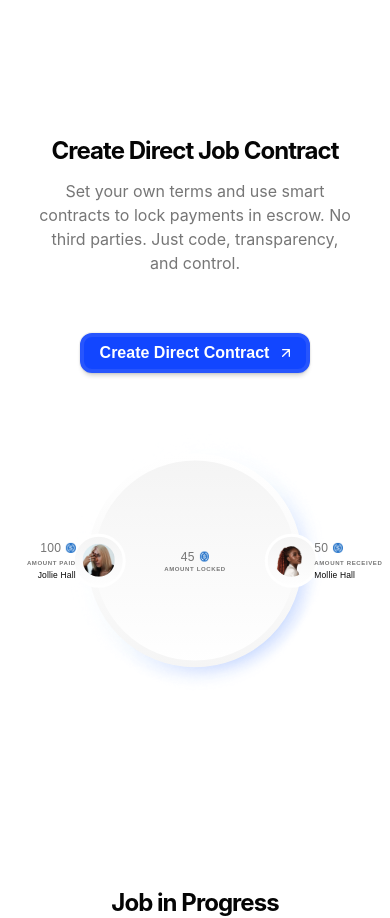
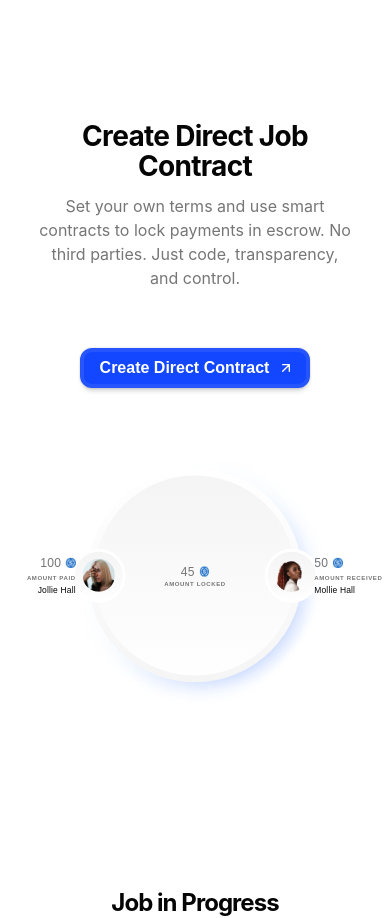
Before and after one commit to jeevithdharanish/OpenWork-pro, a React (Vite) app: page / in a window 390 px wide. Shown: the part 3540-4458 px from the top of the page. Built offline with nearby package versions, Linux system fonts and the light colour scheme.

Commit message:
mobile changes part-4 direct-contract-section

```diff
--- a/src/pages/LandingPage/components/DirectContractSection/DirectContractSection.css
+++ b/src/pages/LandingPage/components/DirectContractSection/DirectContractSection.css
@@ -326,11 +326,11 @@
     color: var(--Base-Black, #050505);
     text-align: center;
     font-family: inter, sans-serif;
-    font-size: 24px;
+    font-size: 28px;
     font-style: normal;
     font-weight: 700;
     line-height: 30px; /* 125% */
-    letter-spacing: -0.96px;
+    letter-spacing: -0.70px;
 
   }
 
```
